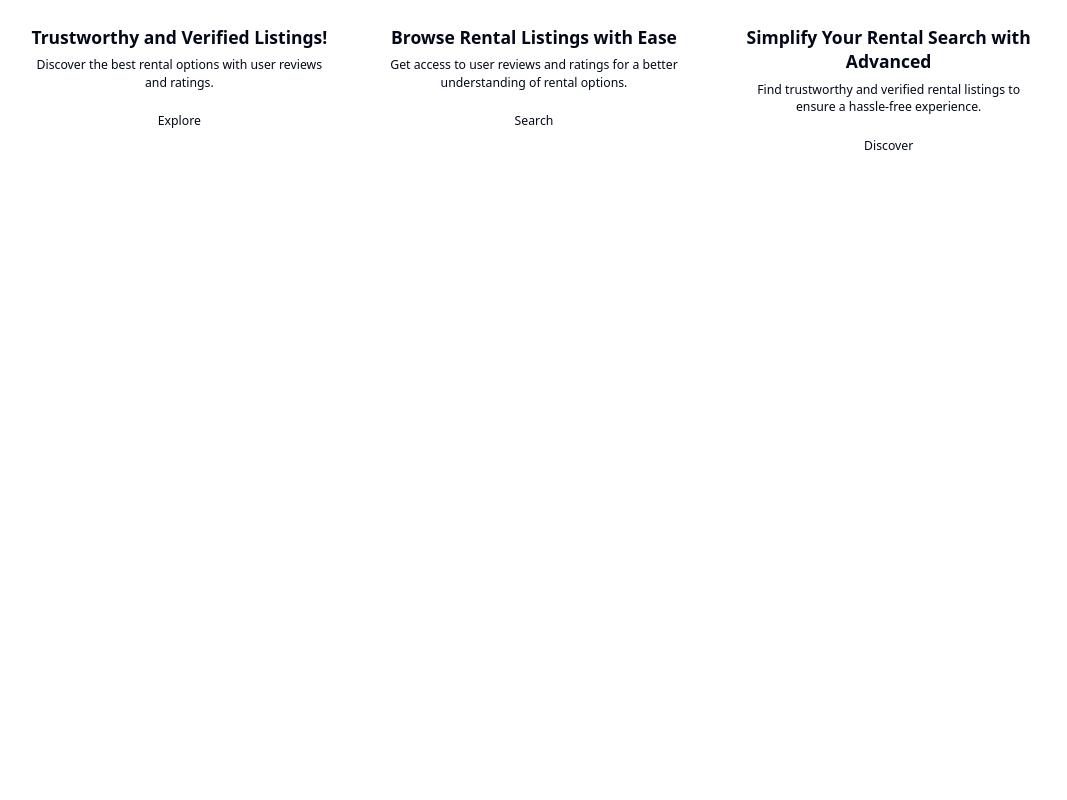
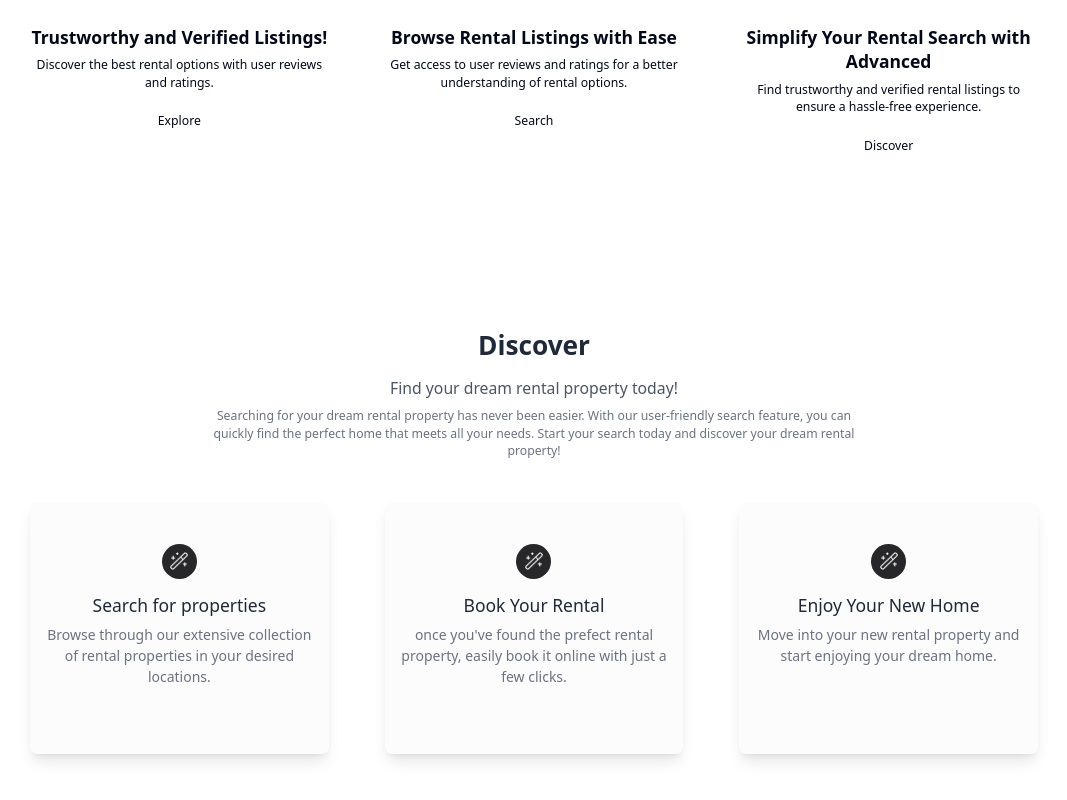
Before and after one commit to obaidalqurshi/real-state-enterprise, a Next.js app in the folder client/: page /landing in a window 1280 px wide. Shown: the part 1216-2016 px from the top of the page, without its empty margins (106-1173 px from the left). Before the commit the page ends 1461 px from the top, so only its background shows below. Built offline with nearby package versions, Linux system fonts and the light colour scheme; no server answers.

Commit message:
add discover section

```diff
--- /dev/null
+++ b/client/src/app/(nondashboard)/landing/DiscoverSection.tsx
@@ -0,0 +1,74 @@
+'use client'
+import React from 'react'
+import {motion} from 'framer-motion'
+import Image from 'next/image'
+
+const containerVariants ={
+hidden: {opacity: 0},
+visible: {
+    opacity: 1,
+    transition:{
+        staggerChildren: 0.2
+    }
+}
+}
+const itemVariants ={
+    hidden : {opacity: 0, y: 20},
+    visible: {opacity: 1, y: 0},
+}
+const DiscoverSection = () => {
+  return (
+    <motion.div initial='hidden' whileInView='visible' viewport={{once: true, amount: 0.8}} variants={containerVariants} className='py-12 bg-white mb-16'>
+        <div className='max-w-6xl xl:max-w-7xl mx-auto px-6 sm:px-8 lg:px-12 xl:px-16'>
+            <motion.div variants={itemVariants} className='my-12 text-center'>
+                <h2 className='text-3xl font-semibold leading-tight text-gray-800'>Discover</h2>
+                <p className='mt-4 text-lg text-gray-600'>Find your dream rental property today!</p>
+                <p className='mt-2 text-gray-500 max-w-3xl mx-auto'>
+                    Searching for your dream rental property has never been easier. With our user-friendly search feature, you can quickly find the perfect home that meets all your needs. Start your search today and discover your dream rental property!
+                </p></motion.div>
+            <div className='grid grid-cols-1 md:grid-cols-3 gap-8 lg:gap-12 xl:gap-16 text-center'>
+               {[
+                {
+                    imageSrc: "/landing-icon-wand.png",
+                    title: "Search for properties",
+                    description: "Browse through our extensive collection of rental properties in your desired locations."
+                },
+                {
+                    imageSrc: "/landing-icon-wand.png",
+                    title: "Book Your Rental",
+                    description: "once you've found the prefect rental property, easily book it online with just a few clicks."
+                },
+                {
+                    imageSrc: "/landing-icon-wand.png",
+                    title: "Enjoy Your New Home",
+                    description: "Move into your new rental property and start enjoying your dream home."
+                },
+               ].map((card, index)=>(
+                <motion.div key={index} variants={itemVariants}>
+                    <DiscoverCard {...card} />
+                </motion.div>
+               ))}
+            </div>
+        </div>
+    </motion.div>
+  )
+}
+
+const DiscoverCard = (
+    {imageSrc,
+    title,
+    description,}: {
+        imageSrc:string
+    title:string
+    description:string
+    }
+    ) => (
+        <div className='px-4 py-12 shadow-lg rounded-lg bg-primary-50 md:h-72 '>
+            <div className='bg-primary-700 p-[0.6rem] rounded-full mb-4 h-10 w-10 mx-auto'>
+                <Image src={imageSrc} width={400} height={400} className='w-full h-full' alt={title} />
+            </div>
+            <h3 className='mt-4 text-xl font-medium text-gray-800'>{title}</h3>
+            <p className='mt-2 text-base text-gray-500'>{description}</p>
+        </div>
+    )
+export default DiscoverSection
--- a/client/src/app/(nondashboard)/landing/page.tsx
+++ b/client/src/app/(nondashboard)/landing/page.tsx
@@ -1,3 +1,4 @@
+import DiscoverSection from "./DiscoverSection"
 import FeaturesSection from "./FeaturesSection"
 import HeroSection from "./HeroSection"
 
@@ -6,6 +7,7 @@
     <div>
         <HeroSection />
         <FeaturesSection />
+        <DiscoverSection />
     </div>
   )
 }
```
